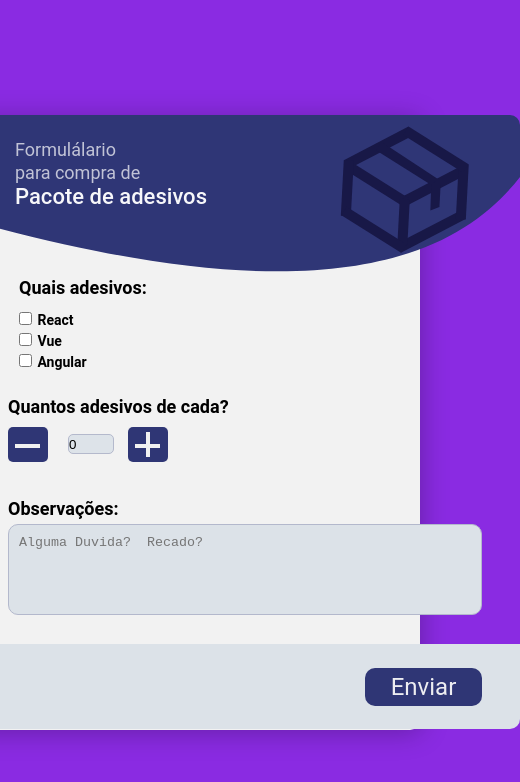
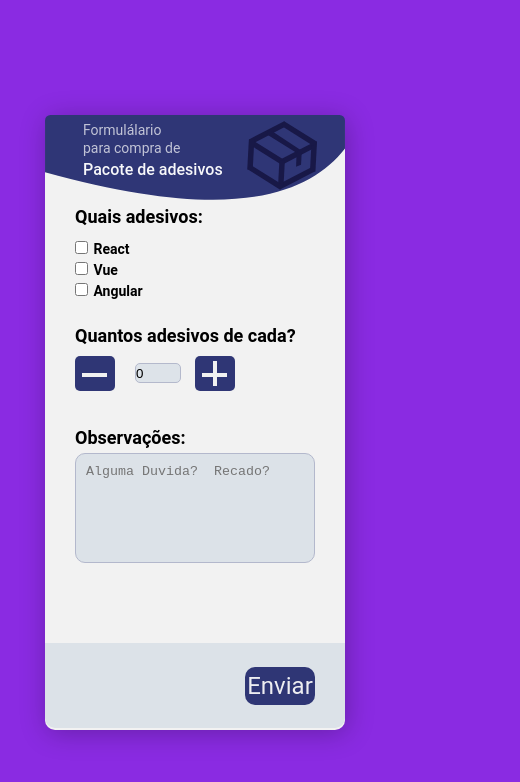
Before and after one commit to BrunoFerreiraDev/form-teste, a Next.js app: page / in a window 390 px wide. Shown: the top 782 px of the page, 520 px wide, since content can reach past the window. Built offline with nearby package versions, Linux system fonts and the light colour scheme.

Commit message:
add responsividade a pagina home

```diff
--- a/src/pages/home.module.scss
+++ b/src/pages/home.module.scss
@@ -27,7 +27,7 @@
     .info{
         display: grid;
         position: relative;
-        left: 10%;
+        left: 38px;
         right: 53.45%;
         top: -22.44%;
         bottom: 83.61%;
@@ -177,173 +177,60 @@
         }
     }
 
+
     @media(max-width:650px){
+
+
         .Content{
-        width: 450px;
-        background: #f2f2f2;
-        height: 615px;
-        color: #000000;
+            width: 300px;
 
-        font-weight: 700;
-        font-size: 18px;
-        line-height: 21px;
-
-        border-radius: 10px;
-
-        box-shadow: 2px 3px 27px rgba(0, 0, 0, 0.25);
+            .backgroundTopak{
+                img{
+                    width: 300px;
 
                 }
 
+            }
+        }
+
         .info{
-            display: grid;
-            position: relative;
-            left: 10%;
-            right: 53.45%;
-            top: -22.44%;
+            top: -13.44%;
             bottom: 83.61%;
-
-            font-style: normal;
-            font-weight: 400;
-            line-height: 23px;
-
-            color: rgba(255, 255, 255, 0.7);
+            width: 350px;
+            font-size: 14px;
+            line-height: 18px;
 
             span{
                 &:last-child{
-                    font-weight: 500;
-                    font-size: 22px;
-                    line-height: 26px;
-
-                    color: #fffffff5;
-                }
-            }
+                    font-size: 16px;
+            }}
         }
 
         .quaisAdesivos{
-            display: grid;
-            position: relative;
-
-            width: 140px;
-            height: 96.79px;
-            left: 49px;
-            top: -80.34px;
-            font-size: 18px;
-
-            label {
-                font-weight: 500;
-                font-size: 14px;
-                line-height: 16px;
-
-                span{
-                    margin-left: 5.5px;
+            top: -70.34px;
+            left:30px
         }
+        .quantidadeAdesivos{
+            top: -38.32px;
+            left:30px;
         }
 
-            span{
-                line-height: 21px;
-                font-weight: 700;
-                margin: 10px 0 12px 0;
-            }
-
-        }
-
-        .quantidadeAdesivos{
-            position: relative;
+            .observacoes{
+                left:30px;
+                top: -10px;
+               textarea{
                    width: 240px;
-            height: 73.68px;
-            left: 38px;
-            top: -48.32px;
-
-
-            .display{
-                display: grid;
-                grid-template-rows: 1fr;
-                grid-template-columns: 0.25fr 0.25fr 0.25fr;
-
-                margin-top: 10px;
-                align-items: center;
-            }
-
-            input{
-                width: 46px;
-                height: 20px;
-                background: #DDE3E9;
-                border: 1px solid #B4B9CC;
-                box-sizing: border-box;
-                border-radius: 5px;
-
-                &:focus{
-                    border: 2px solid #2F3675;
-                }
-            }
-
-            button{
-                width: 40px;
-                height: 35px;
-
-                transition: filter 0.2s;
-
-                &:hover{
-                    filter: brightness(0.8);
-                }
-            }
-        }
-
-
-        .observacoes{
-
-            position: relative;
-            left: 38px;
-            top: -20px;
-
-           textarea{
-               width: 474px;
-               height: 90.88px;
-               margin-top: 5px;
-               padding: 10px 0 0 10px;
-
-               background: #DCE2E8;
-               border: 1px solid #B3B8CC;
-               box-sizing: border-box;
-               border-radius: 10px;
-
-               resize: none;
-
-            &:focus{
-                border: 2px solid #2F3675;
-            }
+                   height: 110.88px;
                }
             }
 
             .enviar{
-            position: relative;
-            width: 550px;
-            height: 85px;
-            left: 0px;
-            top: 5px;
-            border-radius: 0 0 10px 10px;
-
-            background: #DCE2E8;
+                width: 300px;
+                top: 66px;
 
                 button{
-                position: relative;
-                width: 117px;
-                height: 38px;
-                left: 395px;
-                top: 24px;
-
-                background: #2F3675;
-                border-radius: 10px;
-
-                font-size: 24px;
-                line-height: 28px;
-                color: #EDEDF1;
-
-                transition: filter 0.2s;
-
-                &:hover{
-                    filter: brightness(0.8);
-                }
+                    left: 200px;
+                    width: 70px;
                 }
             }
 
--- a/src/pages/index.jsx
+++ b/src/pages/index.jsx
@@ -36,7 +36,7 @@ export default function Home() {
       className={styles.Content}
       data-testid="form"
       >
-         <div className={styles.bbackgroundTopak}>
+         <div className={styles.backgroundTopak}>
          <img src="../../images/backgroundTop.svg"  alt="background Top" />
            </div>
 
```
Lines whose indentation alone changed are shown as unchanged.
